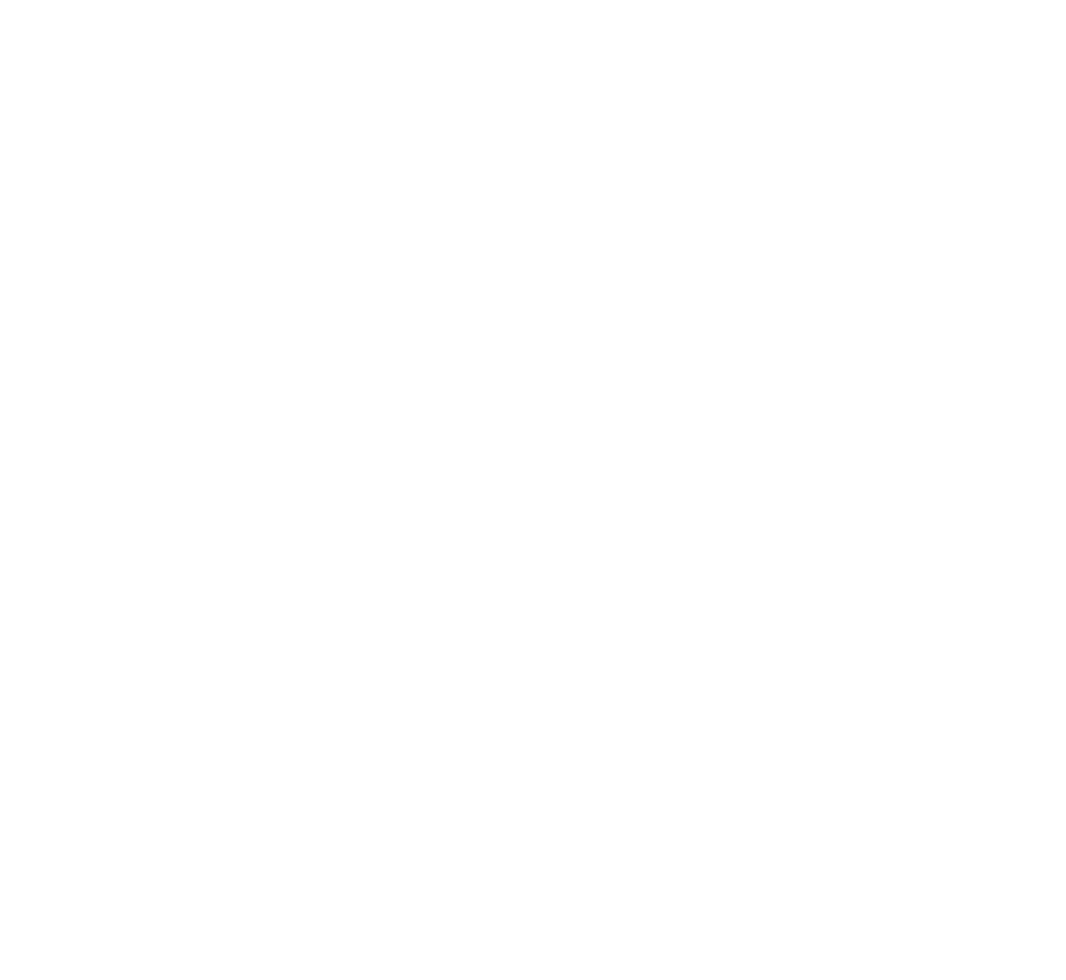
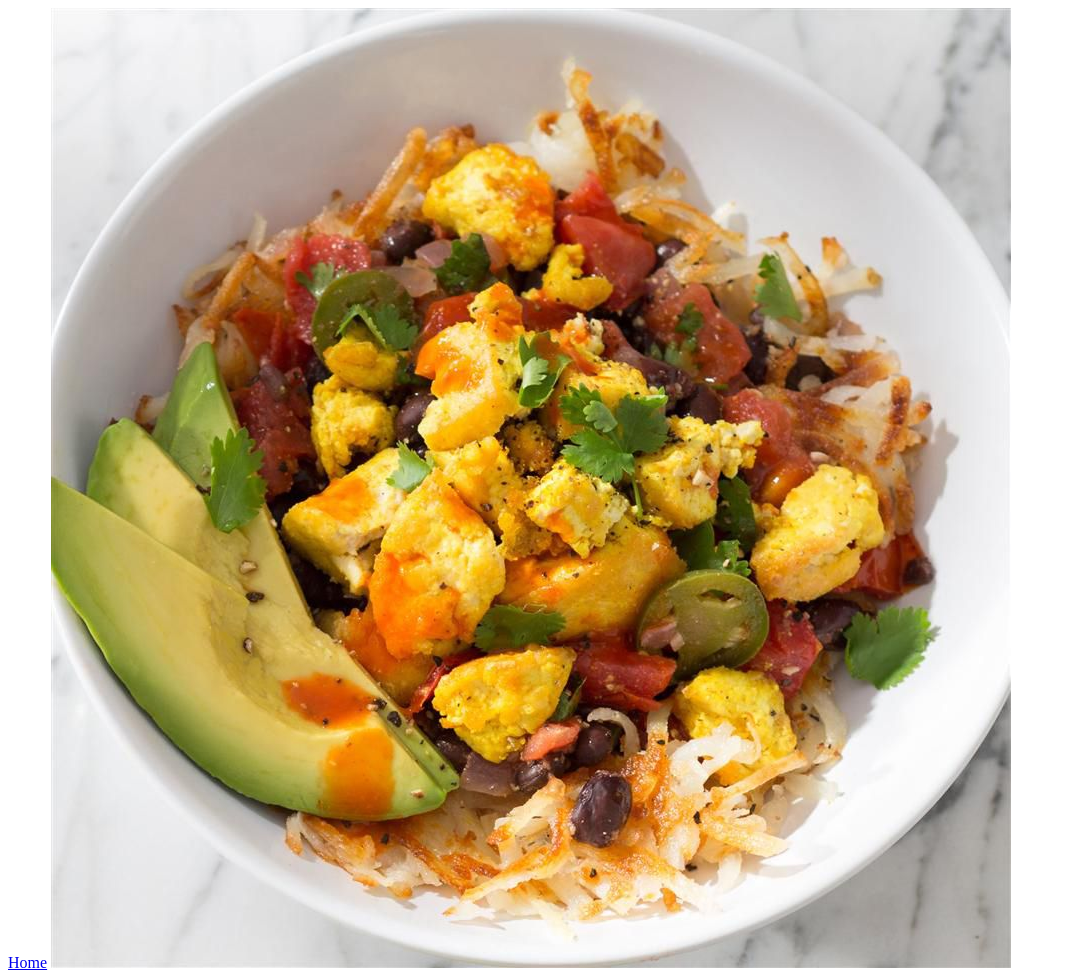
Before and after one commit to Timo-Se/odin-recipes, a plain HTML site: page recipes/BurritoBowls.html in a window 1280 px wide. Shown: the whole page, without its empty margins (0-1066 px from the left). Before the commit the page ends 800 px from the top, so only its background shows below. Drawn offline with Linux system fonts and the light colour scheme.

Commit message:
Add BurritoBowls recipe
Add recipe link it to the main page and back, edit images to the same size

```diff
--- a/recipes/BurritoBowls.html
+++ b/recipes/BurritoBowls.html
@@ -5,5 +5,11 @@
     <meta name="viewport" content="width=device-width, initial-scale=1.0" />
     <title>Odin Recipes</title>
   </head>
-  <body></body>
+  <body>
+    <a href="../index.html">Home</a>
+    <img
+      src="../images/4306820-ultimate-tofu-breakfast-burrito-bowls-Allrecipes-Magazine-1x1-1-745f8f3119734972950942cb0c4b4fc4.jpg"
+      alt="a photo of a tofu burrito bowl"
+    />
+  </body>
 </html>
```
Also changed, not shown: images/4306820-ultimate-tofu-breakfast-burrito-bowls-Allrecipes-Magazine-1x1-1-745f8f3119734972950942cb0c4b4fc4.jpg (added).
